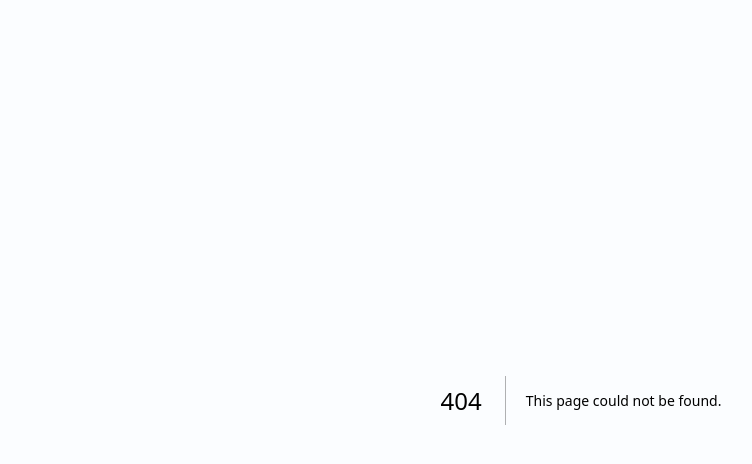
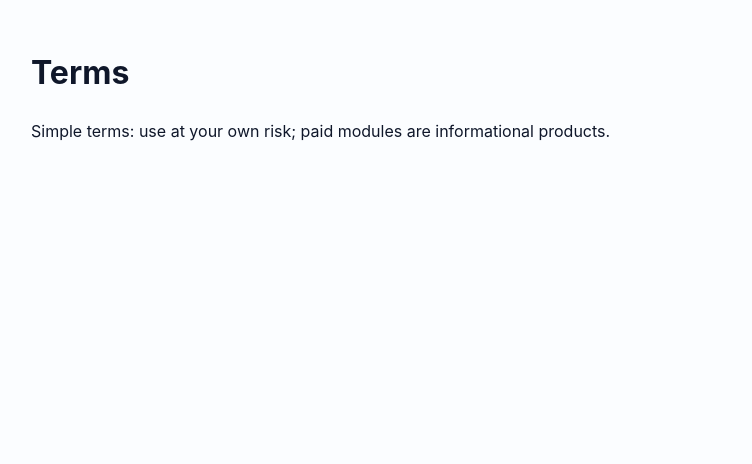
Before and after one commit to novaaurelis/nova-ai-agents-site-backup, a Next.js app: page /terms in a window 1280 px wide. Before the commit this address had no page. Shown: the top 464 px of the page, without its empty margins (59-811 px from the left). Built offline with nearby package versions, Linux system fonts and the light colour scheme.

Commit message:
feat: add terms page

```diff
--- /dev/null
+++ b/pages/terms.js
@@ -0,0 +1,8 @@
+export default function Terms(){
+  return (
+    <div className="container">
+      <h1>Terms</h1>
+      <p>Simple terms: use at your own risk; paid modules are informational products.</p>
+    </div>
+  )
+}
```
